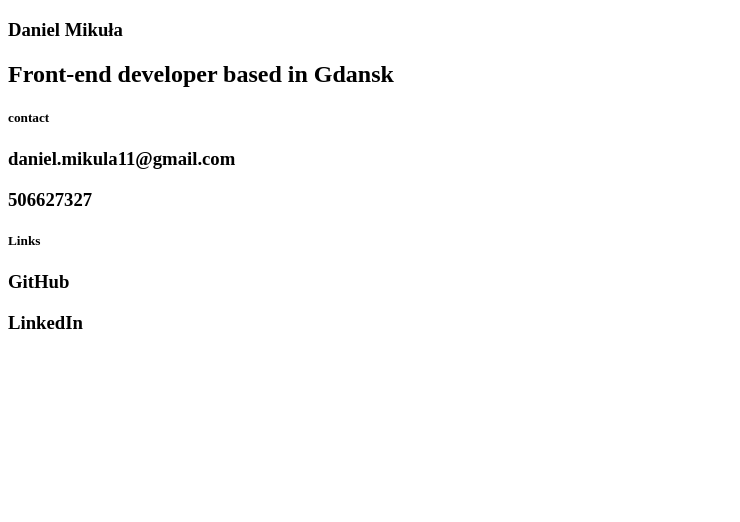
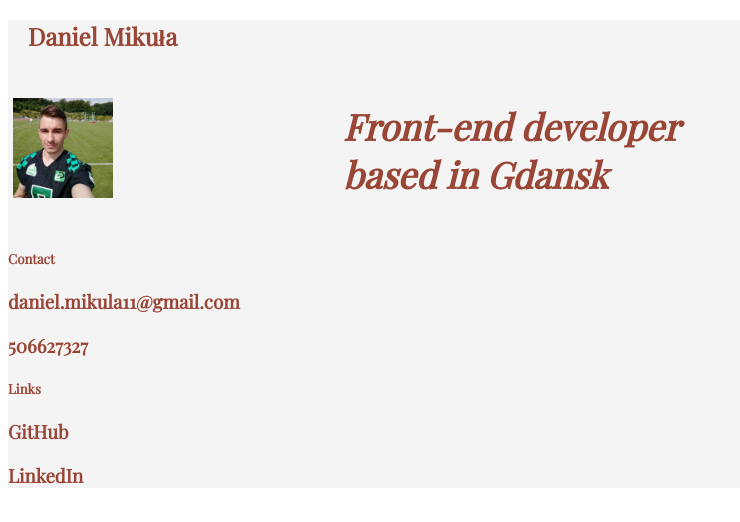
Before and after one commit to daniel-mikula/daniel-mikula.github.io, a plain HTML site: page index.html in a window 1280 px wide. Shown: the whole page, without its empty margins (0-740 px from the left). Drawn offline with nearby package versions, Linux system fonts and the light colour scheme; a web font is replaced by a local one.

Commit message:
style css added

```diff
--- a/index.html
+++ b/index.html
@@ -6,20 +6,28 @@
     <meta name="viewport" content="width=device-width, initial-scale=1.0">
     <meta http-equiv="X-UA-Compatible" content="ie=edge">
     <title>Document</title>
+    <link rel="stylesheet" type="text/css" href="style.css">
+    <link href="https://fonts.googleapis.com/css?family=Abril+Fatface|Playfair+Display:400,400i" rel="stylesheet">
 </head>
 
 <body>
+    <div class="wrapper">
         <header class="header">
-        <h3>Daniel Mikuła</h3>
+            <h2>Daniel Mikuła</h3>
         </header>
 
-    <section class="intro">
-        <h1>Front-end developer based in Gdansk</h1>
+        <div class="intro">
+            <div class="photo">
+                <img src="DM.jpg" width="100px" height="auto">
+            </div>
+            <section class="text-intro">
+                <h1><i> Front-end developer based in Gdansk</i></h1>
             </section>
+        </div>
 
         <div class="">
             <section class="contact">
-            <h5 class="caption">contact</h5>
+                <h5 class="caption">Contact</h5>
                 <h3 class="info">daniel.mikula11@gmail.com</h3>
                 <h3 class="info">506627327</h3>
             </section>
@@ -29,10 +37,12 @@
                 <h3 class="info">LinkedIn</h3>
             </section>
         </div>
+    </div>
 
 
 </body>
 
 </html>
 <!--https://patrickdavid.com/?ref=lapaninja
-https://ahmdyassr.com/?ref=lapaninja-->
+https://ahmdyassr.com/?ref=lapaninja
+https://www.koysor.me/?ref=lapaninja-->
--- /dev/null
+++ b/style.css
@@ -0,0 +1,29 @@
+.wrapper {
+    box-sizing: border-box;
+    max-width: 960px;
+    background: #f4f4f4;
+    color: #994636;
+    font-family: 'Playfair Display', serif;
+    margin: 5px 50px 5px 50pxd
+}
+
+header {
+    margin: 5px 20px
+}
+.photo {
+    margin: 0 5px;
+
+
+}
+.text-intro {
+    width: 400px;
+    font-size: 1.5em;
+    margin: 0 auto
+
+}
+.intro {
+    display: flex;
+    justify-content: flex-start;
+    width: 100%;
+    align-items: center
+}
```
Lines whose indentation alone changed are shown as unchanged.
